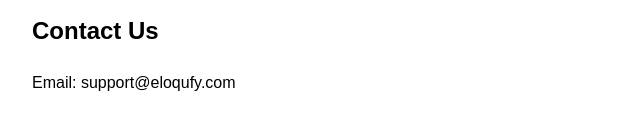
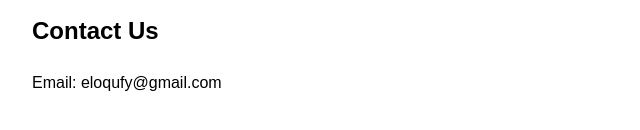
Before and after one commit to antobijerry/eloqufy-support, a plain HTML site: page privacy.html in a window 1280 px wide. Shown: the part 882-1012 px from the top of the page, 258-898 px from the left. Drawn offline with Linux system fonts and the light colour scheme.

Commit message:
Update privacy.html

```diff
--- a/privacy.html
+++ b/privacy.html
@@ -35,7 +35,7 @@
 <p>You can request deletion of your data by contacting us.</p>
 
 <h2>Contact Us</h2>
-<p>Email: support@eloqufy.com</p>
+<p>Email: eloqufy@gmail.com</p>
 
 </body>
 </html>
```
